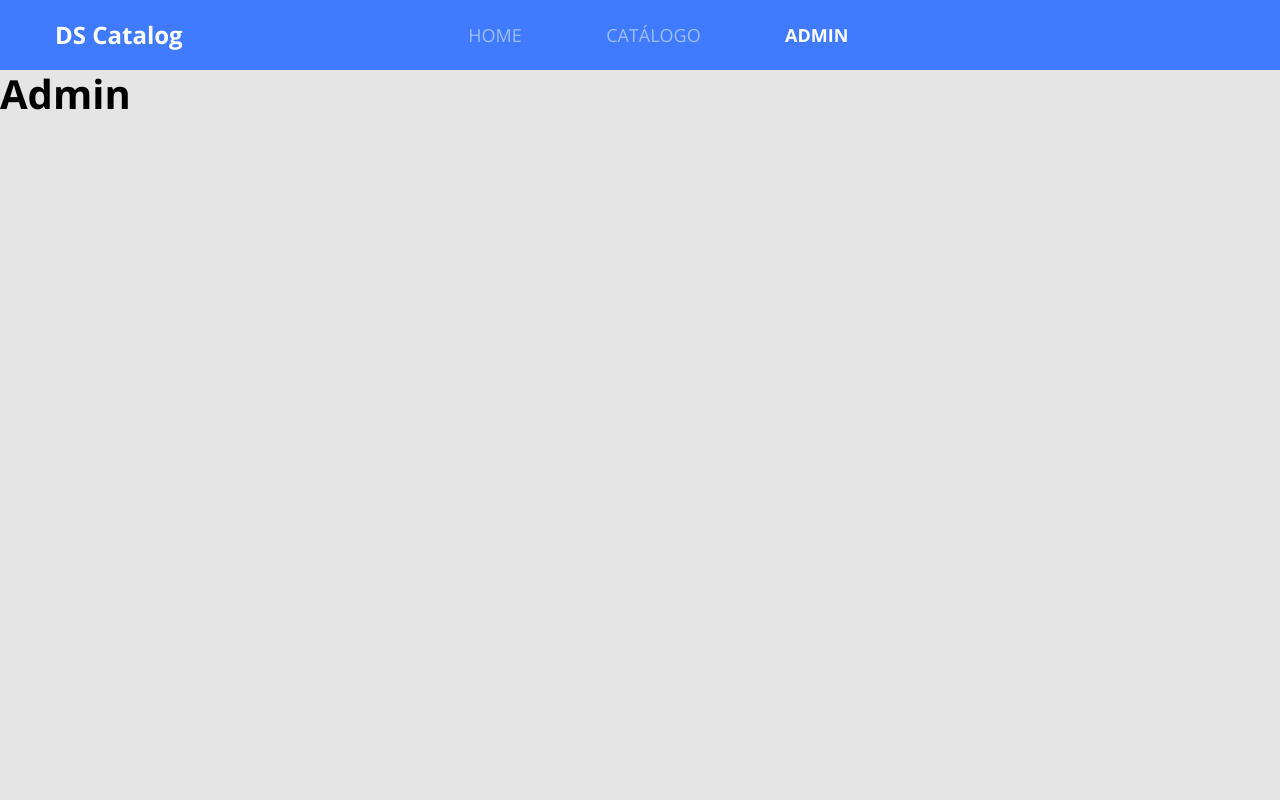
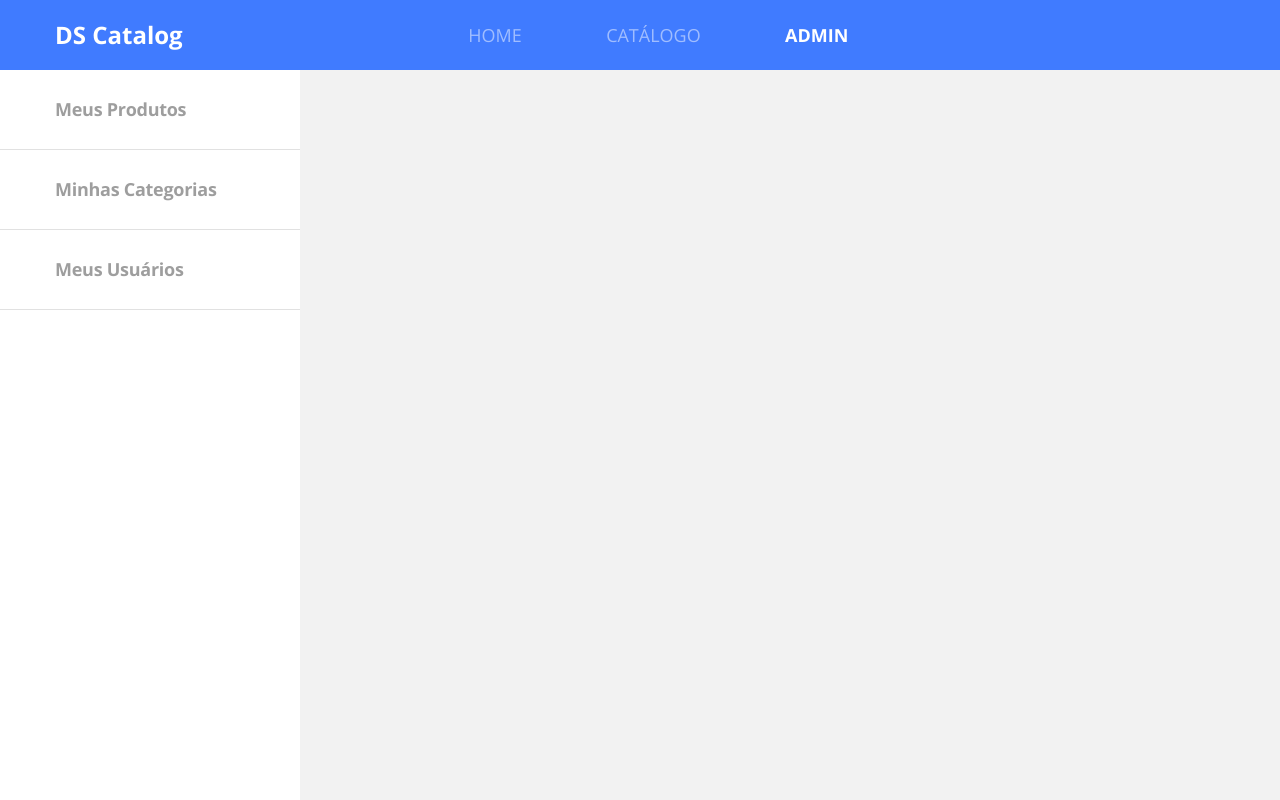
Before and after one commit to rmotaop/dscatalog-bootcamp-devsuperior, a React (Create React App) app in the folder front-web/: page /admin in a window 1280 px wide. Built offline with nearby package versions, Linux system fonts and the light colour scheme.

Commit message:
Add admin navbar

```diff
--- a/front-web/src/core/assets/styles/custom.scss
+++ b/front-web/src/core/assets/styles/custom.scss
@@ -2,7 +2,7 @@
     "primary": #407BFF
 );
 
-$body-bg: #E5E5E5;
+$body-bg: #F2F2F2;
 $body-color: 263238;
 
 @import '~bootstrap/scss/bootstrap.scss';
--- /dev/null
+++ b/front-web/src/core/components/Pagination/index.tsx
@@ -0,0 +1,44 @@
+import React from 'react';
+import { ReactComponent as ArrowIcon } from 'core/assets/images/arrow.svg';
+import './styles.scss';
+import { generateList } from 'core/utils/list';
+
+
+type Props = {
+    totalpages: number;
+    activePage: number;
+    onChange: (item: number) => void;
+}
+
+const Pagination = ({ totalpages, activePage, onChange }: Props) => {
+    const items = generateList(totalpages);
+    const previousClass = totalpages > 0 && activePage > 0 ? 'page-active' : 'page-inactive';
+    const nextClass = (activePage + 1) < totalpages? 'page-active' : 'page-inactive';
+
+    return (
+        <div className="pagination-container">
+            <ArrowIcon
+                className={`pagination-previous ${previousClass}`}
+                onClick={() => onChange(activePage - 1)}
+            />
+
+            {items.map(item => (
+                <div
+                    key={item}
+                    className={`pagination-item ${item === activePage ? 'active' : ''} `}
+                    onClick={() => onChange(item )}
+                >
+                   {item + 1}
+                </div>
+            ))}
+
+            <ArrowIcon
+                className={`pagination-next ${nextClass}`}
+                onClick={() => onChange(activePage + 1)}
+            />
+        </div>
+);
+
+}
+
+export default Pagination;
--- /dev/null
+++ b/front-web/src/core/components/Pagination/styles.scss
@@ -0,0 +1,52 @@
+.pagination-container {
+    display: flex;
+    justify-content: center;
+    align-items: center;
+    margin-top: 35px;
+
+}
+
+.pagination-item {
+    width: 40px;
+    height: 40px;
+    background: #E1E1E1;
+    border-radius: 50%;
+    font-weight: bold;
+    font-size: 18px;
+    line-height: 25px;
+    letter-spacing: -0.015em;
+    color: #FFF;
+    display: flex;
+    align-items: center;
+    justify-content: center;
+    cursor: pointer;
+    margin-right: 10px;
+
+
+    &.active{
+        background: #407BFF;
+
+    }
+}
+
+.pagination-previous {
+    transform: rotate(-180deg);
+    margin-right: 25px;
+
+}
+
+.pagination-next {
+    margin-left: 15px;
+    cursor: pointer;
+}
+
+.page-active {
+    cursor: pointer;
+    color: #407BFF;
+
+}
+
+.page-inactive {
+    color: #E1E1E1;
+    pointer-events: none;
+}
--- /dev/null
+++ b/front-web/src/pages/Admin/components/Navbar/index.tsx
@@ -0,0 +1,21 @@
+import React from 'react';
+import './styles.scss';
+
+const Navbar = () => (
+
+    <nav className="admin-nav-container">
+        <ul>
+            <li>
+                <a href="link" className="admin-nav-item">Meus Produtos</a>
+            </li>
+            <li>
+             <a href="link" className="admin-nav-item">Minhas Categorias</a>
+            </li>
+            <li>
+                <a href="link" className="admin-nav-item">Meus Usuários</a>
+            </li>
+        </ul>
+    </nav>
+
+);
+export default Navbar;
--- /dev/null
+++ b/front-web/src/pages/Admin/components/Navbar/styles.scss
@@ -0,0 +1,27 @@
+.admin-nav-container {
+    width: 300px;
+    background: #FFF;
+    height: calc(100vh - 70px);
+}
+
+.admin-nav-item {
+    height: 80px;
+    display: block;
+    border-bottom: 1px solid #E1E1E1;
+    display: flex;
+    align-items: center;
+    padding-left: 55px;
+    font-weight: bold;
+    font-size: 18px;
+    line-height: 25px;
+    letter-spacing: -0.015em;
+    color: #9E9E9E;
+    &.active{
+        background: rgba(64, 123, 255, 0.3);
+        color: #407BFF;
+    }
+
+    &:hover {
+        color: #407BFF;
+    }
+}
--- a/front-web/src/pages/Admin/index.tsx
+++ b/front-web/src/pages/Admin/index.tsx
@@ -1,10 +1,11 @@
 import React from 'react';
+import Navbar from './components/Navbar';
 
 const Admin = () => (
     <div>
-        <h1>
-            Admin
-        </h1>
+
+        <Navbar />
+
     </div>
 );
 export default Admin;
--- a/front-web/src/pages/Catalog/index.tsx
+++ b/front-web/src/pages/Catalog/index.tsx
@@ -4,24 +4,27 @@
 import { ProductsResponse } from 'core/types/Products';
 import ProductCard from './components/ProductCard';
 import ProductCardLoader from './components/Loaders/ProductCardLoader';
+import Pagination from 'core/components/Pagination';
+
 import './styles.scss';
 
 const Catalog = () => {
 
     const [productsResponse, setProductsResponse] = useState<ProductsResponse>();
     const [isLoading, setIsLoading] = useState(false);
+    const [activePage, setActivePage] = useState(0);
 
     useEffect( () => {
         const params = {
-            page: 0,
-            linesPerPage: 12
+            page: activePage,
+            linesPerPage: 16
         }
 
         setIsLoading(true);
         makeRequest ({ url: '/products', params })
             .then(response => setProductsResponse(response.data))
             .finally(() => setIsLoading(false));
-    },[]);
+    },[activePage]);
 
 
     return (
@@ -39,6 +42,13 @@
             )}
 
             </div>
+            {productsResponse && (
+            <Pagination
+                totalpages={productsResponse.totalPages}
+                activePage={activePage}
+                onChange={ page => setActivePage(page) }
+            />
+            )}
         </div>
     )
 
--- a/front-web/src/pages/Catalog/styles.scss
+++ b/front-web/src/pages/Catalog/styles.scss
@@ -1,8 +1,6 @@
 .catalog-container{
     margin-top: 1.6rem;
-    padding-left: 2.5rem ;
-    padding-right:2.5rem ;
-
+    padding: 0 40px 50px 40px;
 }
 
 .catalog-title{
--- a/front-web/src/pages/Home/styles.scss
+++ b/front-web/src/pages/Home/styles.scss
@@ -3,8 +3,8 @@
     padding-left: 2.5rem;
     padding-right: 2.5rem;
 
+}
 
-}
 .home-content{
     padding-top: 9%;
     padding-bottom: 9%;
```
Also changed, not shown: 1 other file (tests, documents, lock files or other folders).
